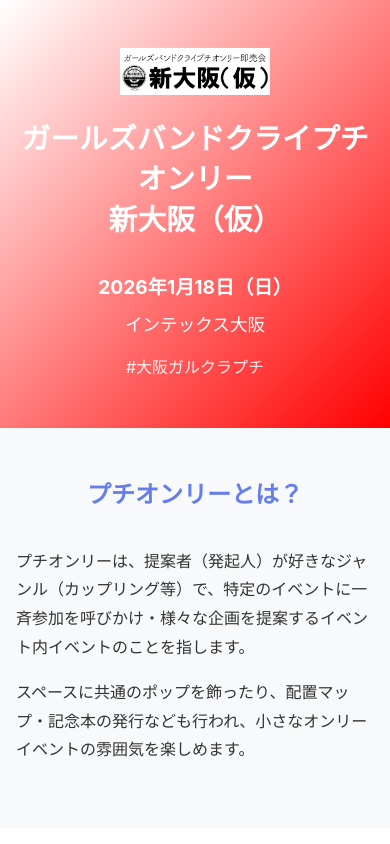
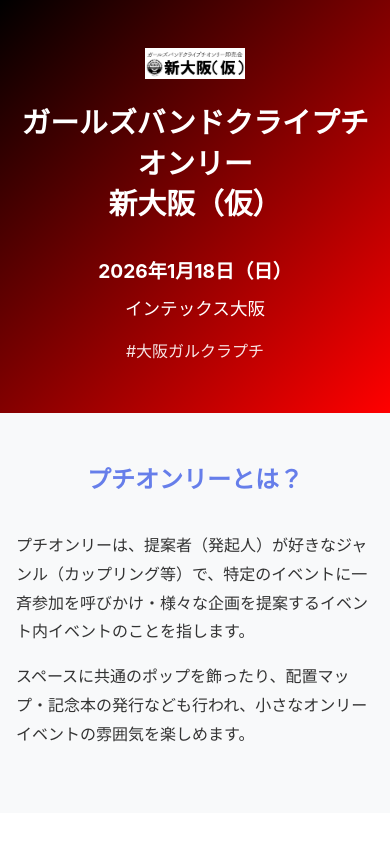
Before and after one commit to aikoikom/gbc_shinoosaka, a Next.js app: page /gbc_shinoosaka/ in a window 390 px wide. Shown: the top 844 px of the page. Built offline with nearby package versions, Linux system fonts and the light colour scheme.

Commit message:
Header.module.css_fix
グラデ背景を黒～赤へ

@mediaの.logoの画像幅を変更

```diff
--- a/components/Header/Header.module.css
+++ b/components/Header/Header.module.css
@@ -1,5 +1,5 @@
 .header {
-background: linear-gradient(135deg, #ffffff 0%, #ff0000 100%);
+background: linear-gradient(135deg, #000000 0%, #ff0000 100%);
   color: white;
   padding: 3rem 1rem;
   text-align: center;
@@ -47,8 +47,9 @@ background: linear-gradient(135deg, #ffffff 0%, #ff0000 100%);
 
 @media (max-width: 768px) {
   .logo {
-    width: 150px;
-    margin-bottom: 1.5rem;
+  width: clamp(100px, 25vw, 200px);
+  height: auto;
+  margin-bottom: 1.5rem;
   }
 
   .title {
```
